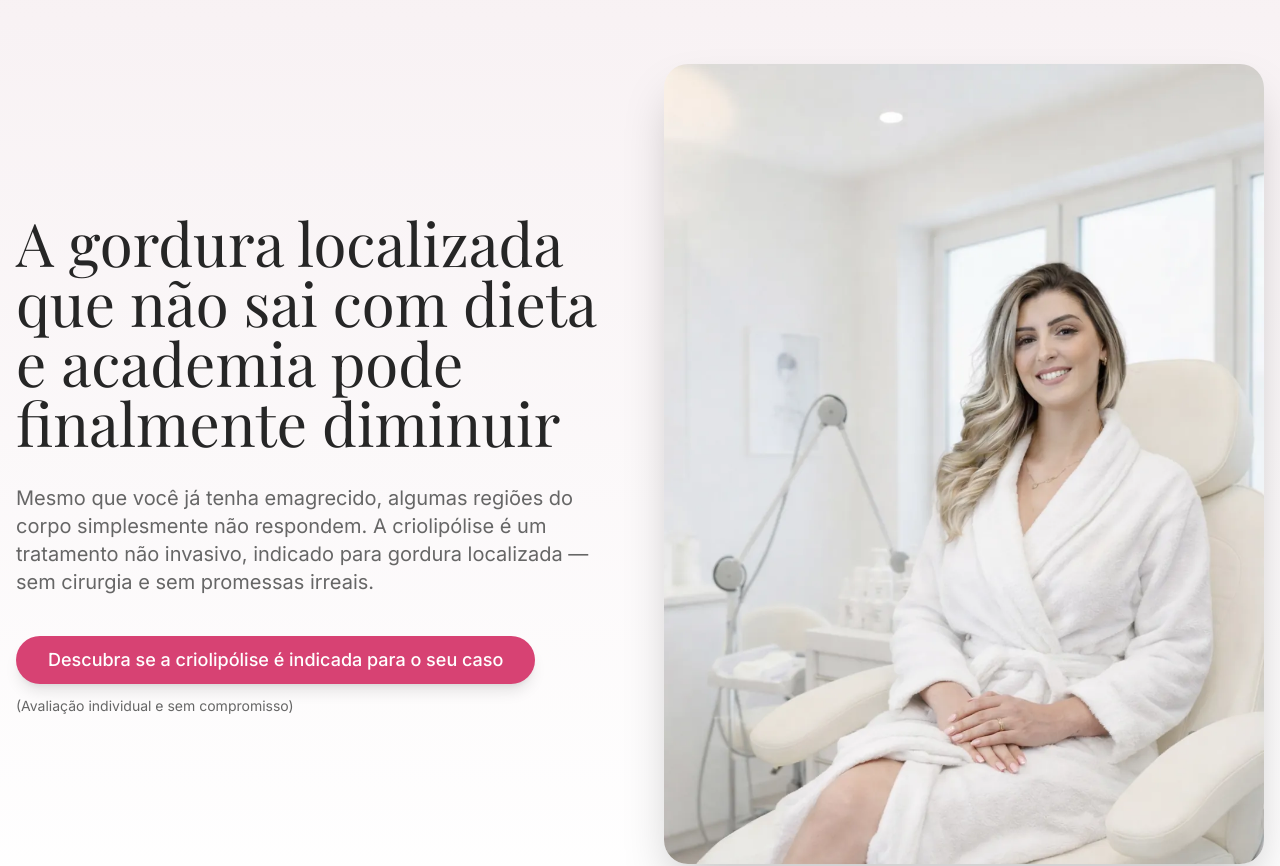
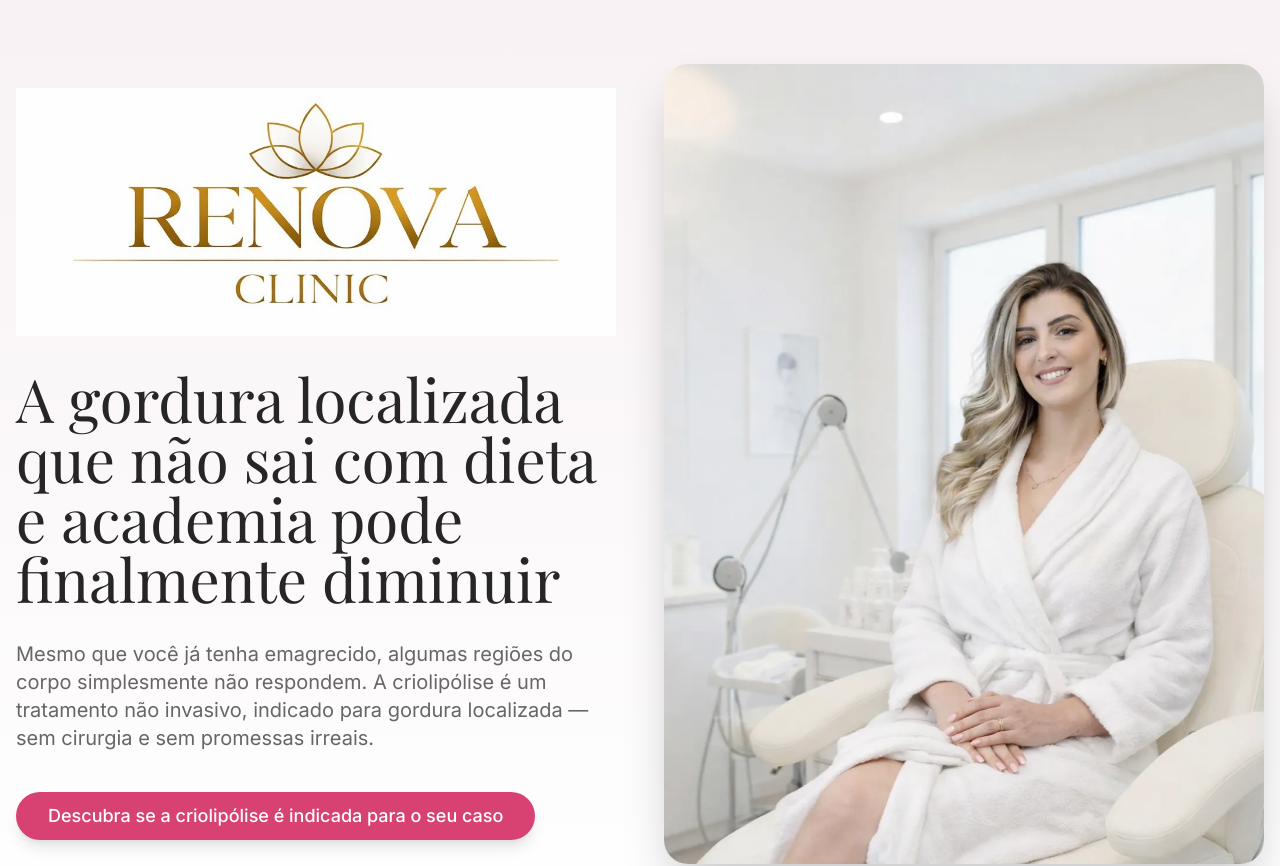
Before and after one commit to DionataRech/projeto_renova, a Next.js app: page / in a window 1280 px wide. Shown: the top 866 px of the page. Built offline with nearby package versions, Linux system fonts and the light colour scheme; a web font is replaced by a local one.

Commit message:
adicionando lgoo na landing page para o google reconhecer o no google ads

```diff
--- a/components/sections/hero-section.tsx
+++ b/components/sections/hero-section.tsx
@@ -13,6 +13,7 @@ export function HeroSection() {
         <div className="flex flex-col lg:grid lg:grid-cols-2 gap-8 lg:gap-12 items-center min-h-[85vh]">
           {/* Mobile: Content first, centered */}
           <div className="w-full text-center lg:text-left space-y-6 lg:space-y-8 order-1">
+            <img src="./images/logotipo.jpeg" alt="logotipo " />
             <h1 className="font-serif text-2xl sm:text-3xl md:text-4xl lg:text-5xl xl:text-6xl leading-tight text-foreground text-balance">
               A gordura localizada que não sai com dieta e academia pode
               finalmente diminuir
@@ -43,9 +44,6 @@ export function HeroSection() {
                   Descubra se a criolipólise é indicada para o seu caso
                 </Button>
               </a>
-              <p className="text-sm text-muted-foreground">
-                (Avaliação individual e sem compromisso)
-              </p>
             </div>
           </div>
 
```
